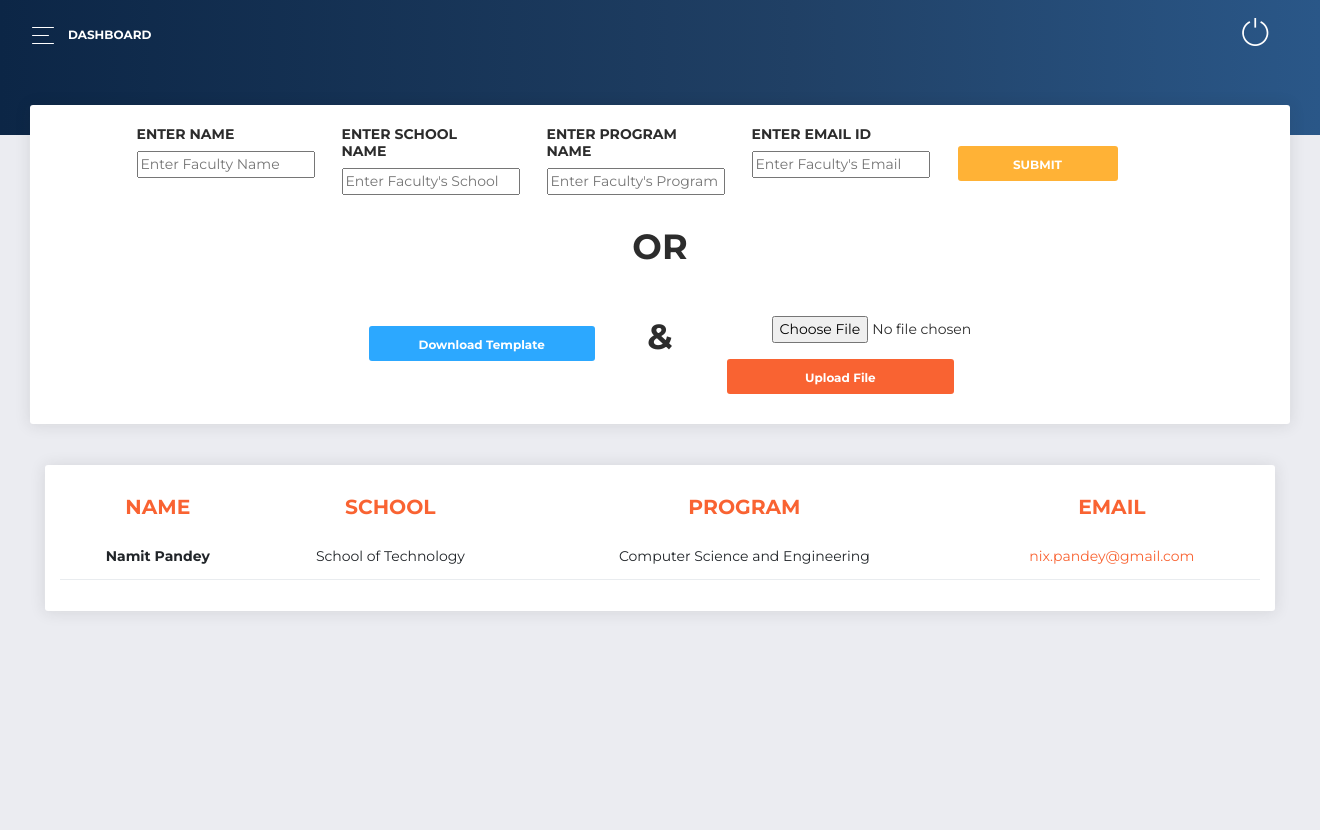
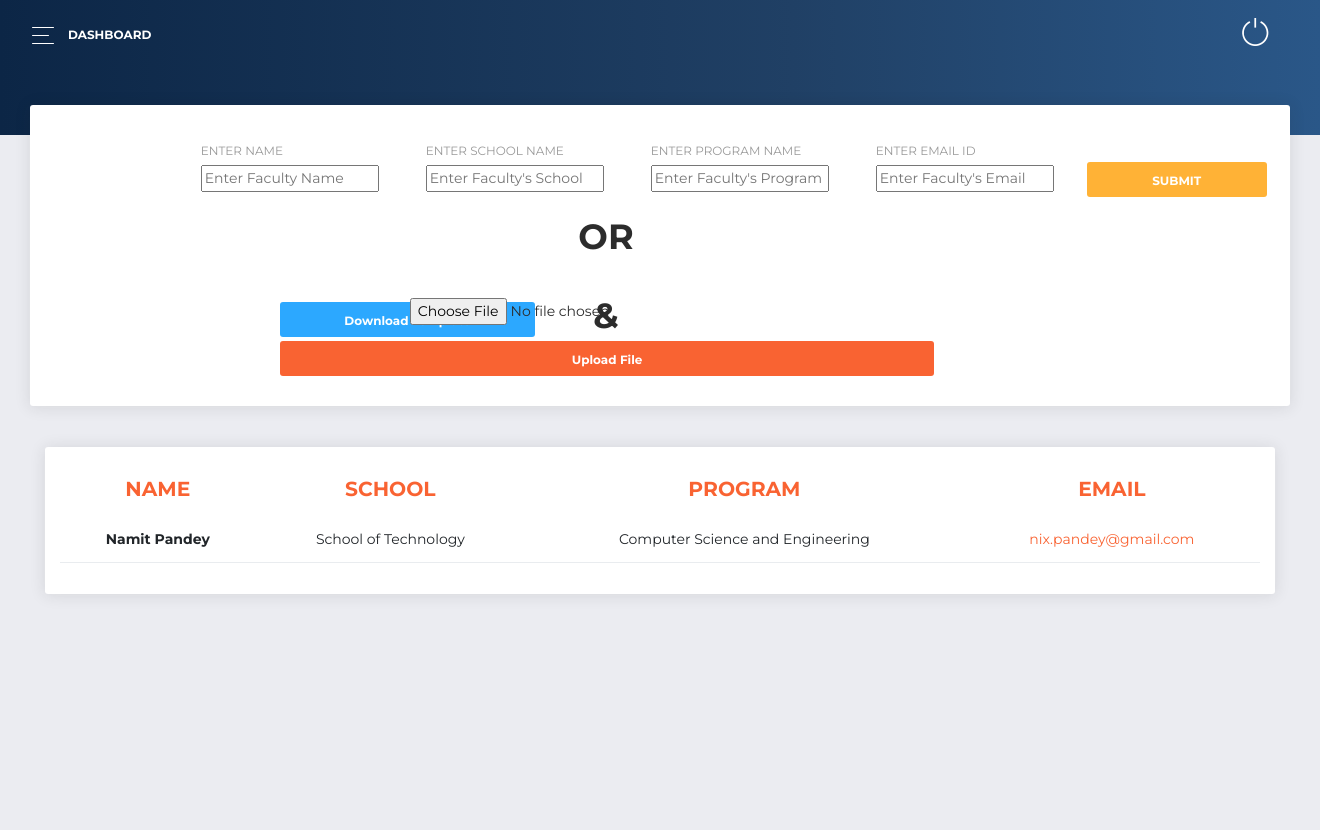
Before and after one commit to NamitPandey/QUIZ_APP, a Django app: page /university/adminpanel/information/ in a window 1320 px wide. Run offline with Django 3.2, Linux system fonts and the light colour scheme; data comes from the database, SQL or seed files in the repository; both versions use the stored data as it was after the commit; some libraries are stand-ins or nearby versions.

Commit message:
FIXED ALIGNMENT ON DEPARTMENT PAGE

```diff
--- a/ROOT/templates/ADMIN_PANEL/department_information.html
+++ b/ROOT/templates/ADMIN_PANEL/department_information.html
@@ -14,67 +14,56 @@
     <div class="col-lg-12">
       <div class="card card-tasks">
 
-        <div class="card-body ">
+        <div class="card-body">
 
           <form class="mt-3 row responsive" action="{% url 'ADMINPANEL:information'%}" method="POST" style="margin-left: 5%; width: 100%;">
             {% csrf_token %}
 
-            <div class="col-md-2" style="max-height:100px; height:100px;">
+            <div class="container row" style="margin-left:4%; margin-bottom:4%;">
 
-              <div class="dropdown" style="margin-left:15px; margin-top:-10px;">
-                <h6>ENTER NAME</h6>
-                <div class="form-group" >
+              <div class="col" style="margin-left:15px; margin-top:-10px;">
+                <label class="mt-3">ENTER NAME</label>
+                <div class="">
                   {{form.NAME}}
+                </div>
+              </div>
+
+              <div class="col" style="margin-left:15px; margin-top:-10px;">
+                <label class="mt-3">ENTER SCHOOL NAME</label>
+                <div class="" >
+                  {{form.SCHOOL_NAME}}
+                </div>
+              </div>
+
+              <div class="col" style="margin-left:15px; margin-top:-10px;">
+                <label class="mt-3">ENTER PROGRAM NAME</label>
+                <div class="" >
+                  {{form.PROGRAM_NAME}}
+                </div>
+              </div>
+
+              <div class="col" style="margin-left:15px; margin-top:-10px;">
+                <label class="mt-3">ENTER EMAIL ID</label>
+                <div class="" >
+                  {{form.EMAIL_ID}}
+                </div>
+              </div>
+
+              <div class="col" style="">
+                <div class="mt-3">
+                  <button class="btn btn-warning" type="submit" name="button" style="height:35px; width:100%; font-weight:900;">SUBMIT</button>
                 </div>
               </div>
 
             </div>
 
-            <div class="col-md-2" style="max-height:100px; height:100px;">
+          </form>
+          <div class="row" style="margin-left:-10%;">
 
-              <div class="dropdown" style="margin-left:15px; margin-top:-10px;">
-                <h6>ENTER SCHOOL NAME</h6>
-                <div class="form-group" >
-                  {{form.SCHOOL_NAME}}
-                </div>
-              </div>
-
-            </div>
-
-            <div class="col-md-2" style="max-height:100px; height:100px;">
-
-              <div class="dropdown" style="margin-left:15px; margin-top:-10px;">
-                <h6>ENTER PROGRAM NAME</h6>
-                <div class="form-group" >
-                  {{form.PROGRAM_NAME}}
-                </div>
-              </div>
-
-            </div>
-
-            <div class="col-md-2" style="max-height:100px; height:100px;">
-
-              <div class="dropdown" style="margin-left:15px; margin-top:-10px;">
-                <h6>ENTER EMAIL ID</h6>
-                <div class="form-group" >
-                  {{form.EMAIL_ID}}
-                </div>
-              </div>
-
-            </div>
-
-            <div class="col-md-2" style="max-height:100px; height:100px;">
-              <div class="dropdown" style="margin-left:15px;">
-                <div class="form-group" >
-                  <button class="btn btn-warning" type="submit" name="button" style="height:35px; width:100%; font-weight:900;">SUBMIT</button>
-                </div>
-              </div>
-            </div>
-          </form>
 
             <div class="col-md-12" style="max-height:100px; height:100px;">
 
-            <div class="dropdown" style="margin-top:-10px;">
+              <div class="dropdown" style="margin-top:-3%;">
                 <div class="form-group" >
                   <h2 style="font-weight:900; text-align:center">OR</h2>
                 </div>
@@ -82,11 +71,9 @@
             </div>
 
             <div class="row responsive" style="margin-left: 25%; width: 50%;">
-            {% csrf_token %}
-
               <div class="col-md-5" style="">
 
-              <div class="dropdown" style="margin-top:-10px;">
+                <div class="dropdown" style="margin-top:-25%;">
                   <div class="form-group" >
                     <a href="{% url 'ADMINPANEL:template' 4 %}">
                       <button class="btn btn-info" name="button" style="height:35px; width:100%; font-weight:900;">Download Template</button>
@@ -96,16 +83,16 @@
 
               </div>
 
-            <div class="col-md-2" style="">
+              <div class="col-md-2" style="margin-top:-9%;">
 
-              <div class="dropdown" style="margin-top:-10px;">
+                <div class="dropdown" style="">
                   <div class="form-group" >
                     <h2 style="font-weight:900; text-align:center">&</h2>
                   </div>
                 </div>
               </div>
 
-            <form class="col-md-5" action="{% url 'ADMINPANEL:upload_data' 4 %}" method="POST" style="width: 50%; margin-top:-10px;" enctype="multipart/form-data">
+              <form class="col" action="{% url 'ADMINPANEL:upload_data' 4 %}" method="POST" style="width: 50%; margin-top:-10%;" enctype="multipart/form-data">
                 {% csrf_token %}
                 <input class="mb-3" type="file" name="document" value="" style="margin-left:20%;" required >
                 <div class="" style="">
@@ -119,6 +106,8 @@
 
                 </div>
               </form>
+
+            </div>
 
           </div>
 
```
Also changed, not shown: ROOTdb.sqlite3. Lines whose indentation alone changed are shown as unchanged.
